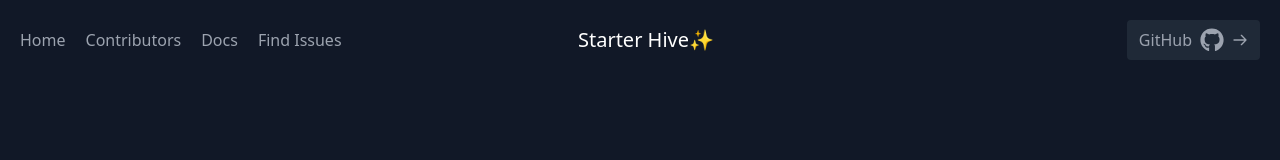
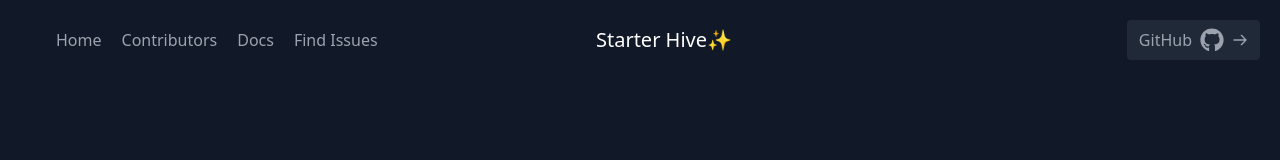
Before and after one commit to ArslanYM/StarterHive, a React (Vite) app in the folder web/: page / in a window 1280 px wide. Shown: the top 160 px of the page. Built offline with nearby package versions, Linux system fonts and the light colour scheme.

Commit message:
fix: navbar left alignment fixes

```diff
--- a/web/src/layouts/Header.jsx
+++ b/web/src/layouts/Header.jsx
@@ -6,7 +6,7 @@ import { FaGithub } from "react-icons/fa";
 const Header = () => {
   return (
     <header className="text-gray-400 bg-gray-900 body-font">
-      <div className="container mx-auto flex flex-wrap p-5 flex-col md:flex-row items-center">
+      <div className="container mx-auto flex flex-wrap p-5 pl-14 flex-col md:flex-row items-center">
         <nav className="flex lg:w-2/5 flex-wrap items-center text-base md:ml-auto">
           <a className="mr-5 hover:text-white cursor-pointer">Home</a>
           <a className="mr-5 hover:text-white cursor-pointer">Contributors</a>
```
